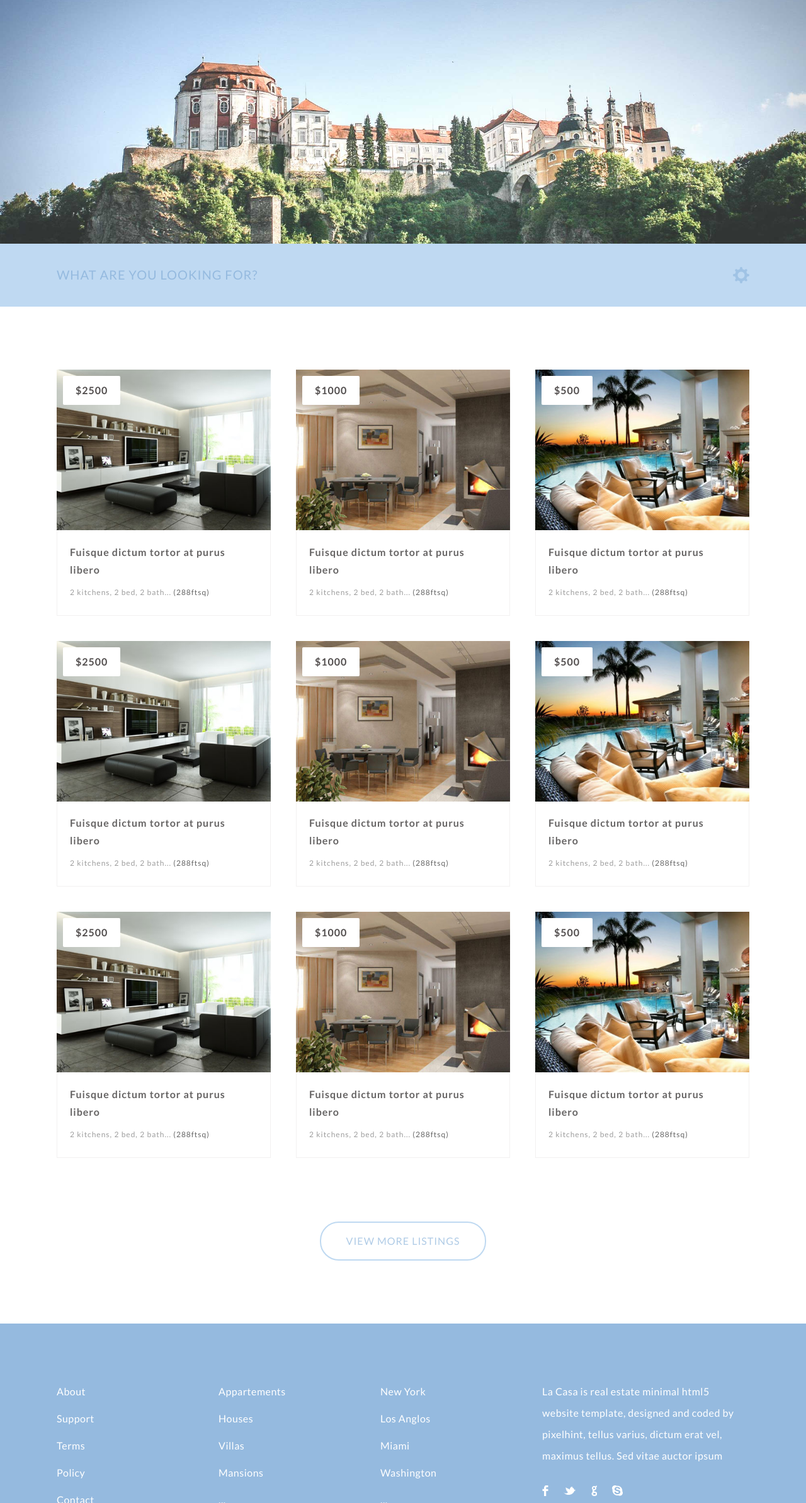
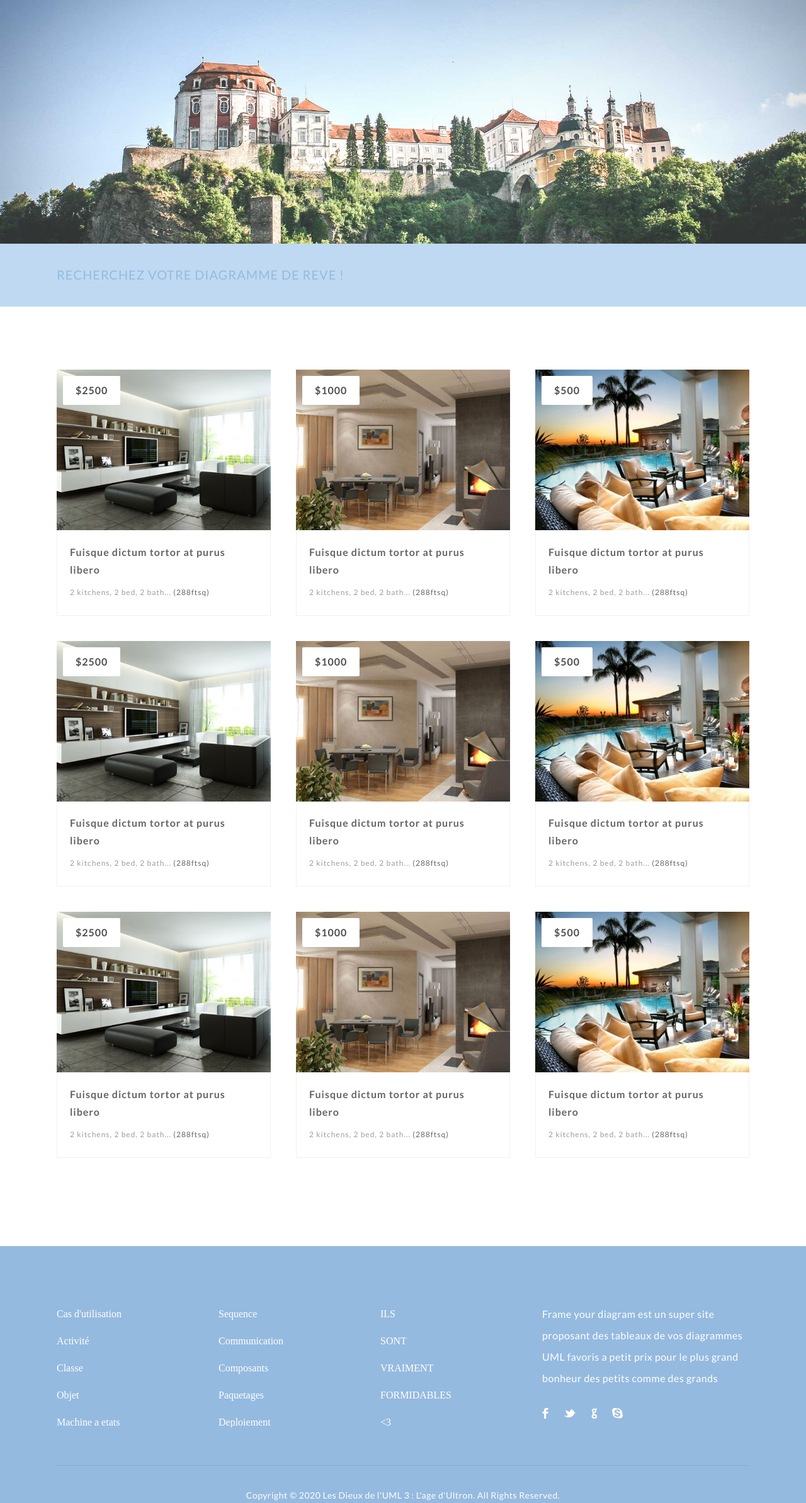
Before and after one commit to tberthome/TMA, a plain HTML site: page index.html in a window 1280 px wide. Shown: the part 413-2800 px from the top of the page at 63% size. Drawn offline with nearby package versions, Linux system fonts and the light colour scheme.

Commit message:
change header and foote

```diff
--- a/css/reset.css
+++ b/css/reset.css
@@ -46,7 +46,7 @@
         content:none;
     }
 
-    a {
+    li {
         margin:0;
         padding:0;
         font-size:100%;
--- a/index.html
+++ b/index.html
@@ -3,8 +3,7 @@
 <head>
 	<title>La Casa - Real Estate HTML5 Home Page Template</title>
 	<meta charset="utf-8">
-	<meta name="author" content="pixelhint.com">
-	<meta name="description" content="La casa free real state fully responsive html5/css3 home page website template"/>
+
 	<meta name="viewport" content="width=device-width, initial-scale=1.0, minimum-scale=1.0" />
 
 	<link rel="stylesheet" type="text/css" href="css/reset.css">
@@ -19,7 +18,7 @@
 		<header>
 			<div class="wrapper">
 				<a href="#"><img src="img/logo.png" class="logo" alt="" titl=""/></a>
-				<a href="#" class="hamburger"></a>
+				<!--a href="#" class="hamburger"></a>
 				<nav>
 					<ul>
 						<li><a href="#">Buy</a></li>
@@ -29,48 +28,23 @@
 						<li><a href="#">Contact</a></li>
 					</ul>
 					<a href="#" class="login_btn">Login</a>
-				</nav>
+				</nav-->
 			</div>
 		</header><!--  end header section  -->
 
 			<section class="caption">
-				<h2 class="caption">Find You Dream Home</h2>
-				<h3 class="properties">Appartements - Houses - Mansions</h3>
+                <h2 class="caption">Les Dieux de l'uml 3</h2>
+            </br>
+				<h3 class="properties">L'Age d'Ultron</h3>
 			</section>
 	</section><!--  end hero section  -->
 
 
 	<section class="search">
 		<div class="wrapper">
-			<form action="#" method="post">
-				<input type="text" id="search" name="search" placeholder="What are you looking for?"  autocomplete="off"/>
-				<input type="submit" id="submit_search" name="submit_search"/>
-			</form>
-			<a href="#" class="advanced_search_icon" id="advanced_search_btn"></a>
-		</div>
 
-		<div class="advanced_search">
-			<div class="wrapper">
-				<span class="arrow"></span>
-				<form action="#" method="post">
-					<div class="search_fields">
-						<input type="text" class="float" id="check_in_date" name="check_in_date" placeholder="Check In Date"  autocomplete="off">
+			<input type="text" id="search" name="search" placeholder="Recherchez votre diagramme de reve !"  autocomplete="off"/>
 
-						<hr class="field_sep float"/>
-
-						<input type="text" class="float" id="check_out_date" name="check_out_date" placeholder="Check Out Date"  autocomplete="off">
-					</div>
-					<div class="search_fields">
-						<input type="text" class="float" id="min_price" name="min_price" placeholder="Min. Price"  autocomplete="off">
-
-						<hr class="field_sep float"/>
-
-						<input type="text" class="float" id="max_price" name="max_price" placeholder="Max. price"  autocomplete="off">
-					</div>
-					<input type="text" id="keywords" name="keywords" placeholder="Keywords"  autocomplete="off">
-					<input type="submit" id="submit_search" name="submit_search"/>
-				</form>
-			</div>
 		</div><!--  end advanced search section  -->
 	</section><!--  end search section  -->
 
@@ -186,10 +160,12 @@
 						<h2>2 kitchens, 2 bed, 2 bath... <span class="property_size">(288ftsq)</span></h2>
 					</div>
 				</li>
-			</ul>
+            </ul>
+            <!--
 			<div class="more_listing">
 				<a href="#" class="more_listing_btn">View More Listings</a>
-			</div>
+            </div>
+            -->
 		</div>
 	</section>	<!--  end listing section  -->
 
@@ -198,36 +174,36 @@
 			<ul>
 				<li class="links">
 					<ul>
-						<li><a href="#">About</a></li>
-						<li><a href="#">Support</a></li>
-						<li><a href="#">Terms</a></li>
-						<li><a href="#">Policy</a></li>
-						<li><a href="#">Contact</a></li>
+						<li>Cas d'utilisation</li>
+						<li>Activité</li>
+						<li>Classe</li>
+						<li>Objet</li>
+						<li>Machine a etats</li>
 					</ul>
 				</li>
 
 				<li class="links">
 					<ul>
-						<li><a href="#">Appartements</a></li>
-						<li><a href="#">Houses</a></li>
-						<li><a href="#">Villas</a></li>
-						<li><a href="#">Mansions</a></li>
-						<li><a href="#">...</a></li>
+						<li>Sequence</li>
+						<li>Communication</li>
+						<li>Composants</li>
+						<li>Paquetages</li>
+						<li>Deploiement</li>
 					</ul>
 				</li>
 
 				<li class="links">
 					<ul>
-						<li><a href="#">New York</a></li>
-						<li><a href="#">Los Anglos</a></li>
-						<li><a href="#">Miami</a></li>
-						<li><a href="#">Washington</a></li>
-						<li><a href="#">...</a></li>
+						<li>ILS</li>
+						<li>SONT</li>
+						<li>VRAIMENT</li>
+						<li>FORMIDABLES</li>
+						<li><3</li>
 					</ul>
 				</li>
 
 				<li class="about">
-					<p>La Casa is real estate minimal html5 website template, designed and coded by pixelhint, tellus varius, dictum erat vel, maximus tellus. Sed vitae auctor ipsum</p>
+					<p>Frame your diagram est un super site proposant des tableaux de vos diagrammes UML favoris a petit prix pour le plus grand bonheur des petits comme des grands</p>
 					<ul>
 						<li><a href="http://facebook.com/pixelhint" class="facebook" target="_blank"></a></li>
 						<li><a href="http://twitter.com/pixelhint" class="twitter" target="_blank"></a></li>
@@ -239,7 +215,7 @@
 		</div>
 
 		<div class="copyrights wrapper">
-			Copyright © 2015 <a href="http://pixelhint.com" target="_blank" class="ph_link" title="Download more free Templates">Pixelhint.com</a>. All Rights Reserved.
+			Copyright © 2020 Les Dieux de l'UML 3 : L'age d'Ultron. All Rights Reserved.
 		</div>
 	</footer><!--  end footer  -->
 
```
